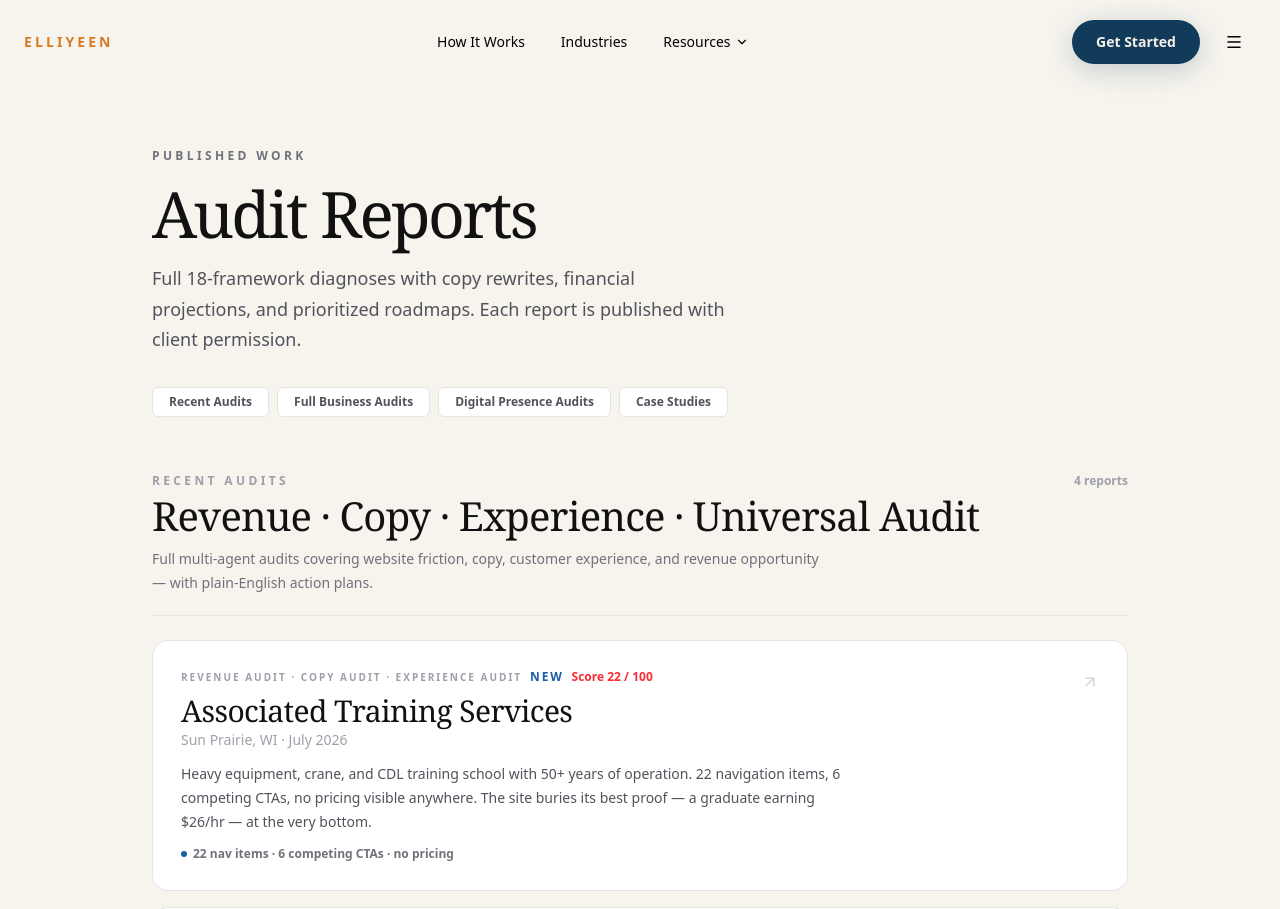
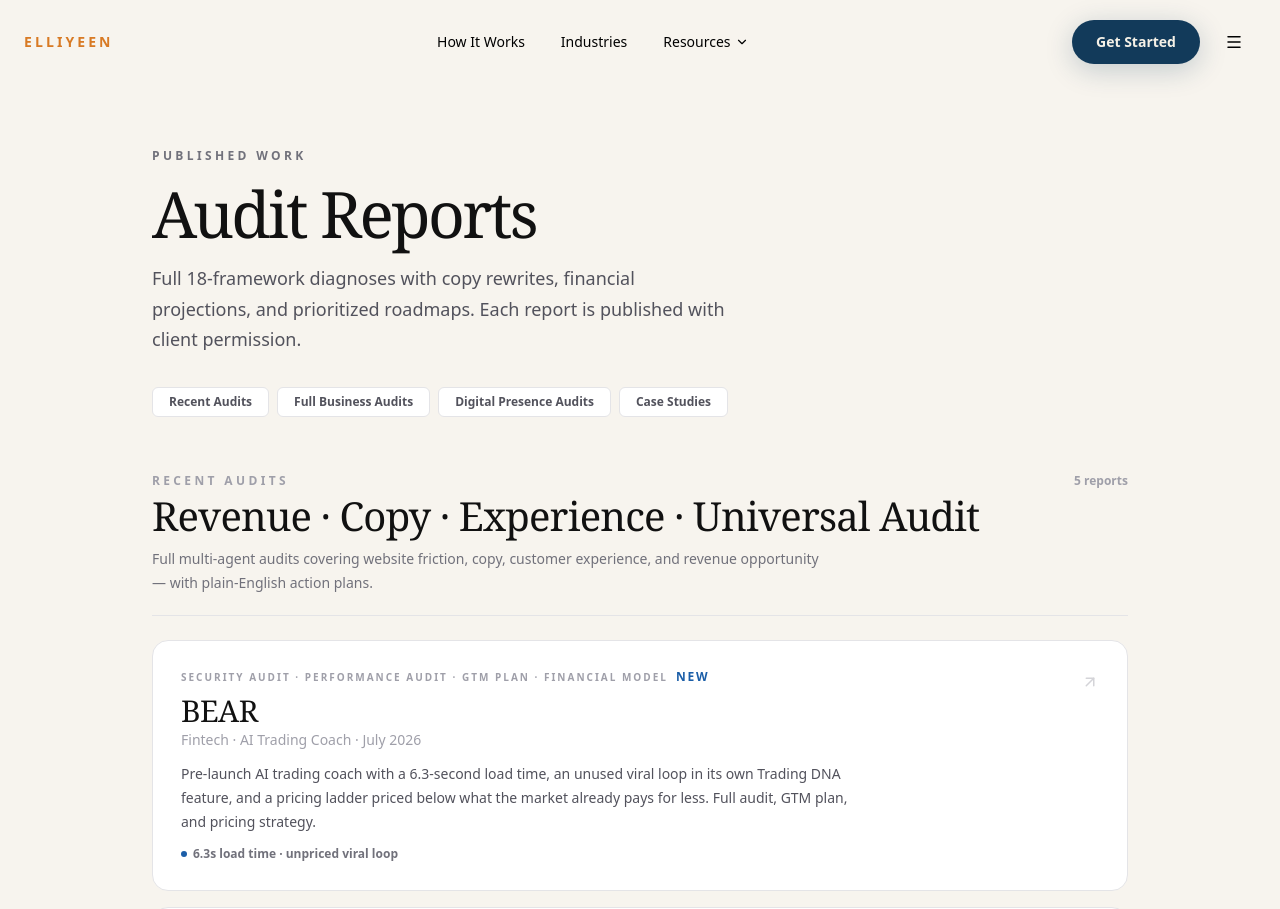
Before and after one commit to elliyeen/elliyeen-get-started, a Next.js app: page /reports in a window 1280 px wide. Shown: the top 909 px of the page. Built offline with nearby package versions, Linux system fonts and the light colour scheme.

Commit message:
List BEAR report on the /reports index page
The bear report page existed but was never linked from /reports,
so it wasn't discoverable.

```diff
--- a/app/reports/page.tsx
+++ b/app/reports/page.tsx
@@ -35,6 +35,18 @@ const sections: Section[] = [
     description:
       "Full multi-agent audits covering website friction, copy, customer experience, and revenue opportunity — with plain-English action plans.",
     reports: [
+      {
+        client: "BEAR",
+        location: "Fintech · AI Trading Coach",
+        auditType: "Security Audit · Performance Audit · GTM Plan · Financial Model",
+        summary:
+          "Pre-launch AI trading coach with a 6.3-second load time, an unused viral loop in its own Trading DNA feature, and a pricing ladder priced below what the market already pays for less. Full audit, GTM plan, and pricing strategy.",
+        score: null,
+        href: "/reports/bear",
+        date: "July 2026",
+        badge: "New",
+        finding: "6.3s load time · unpriced viral loop",
+      },
       {
         client: "Associated Training Services",
         location: "Sun Prairie, WI",
```
